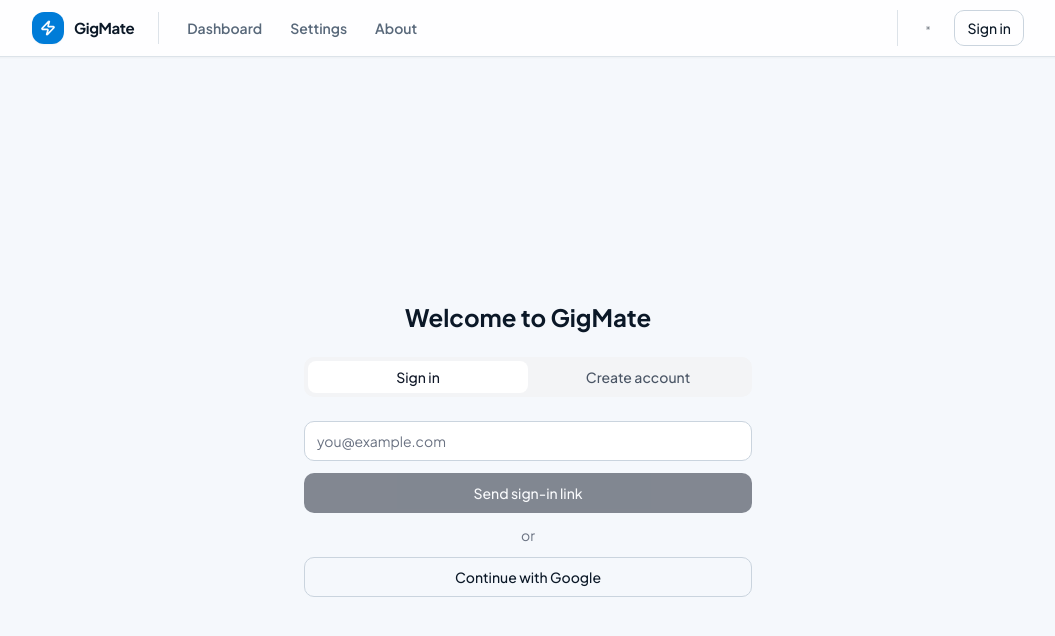
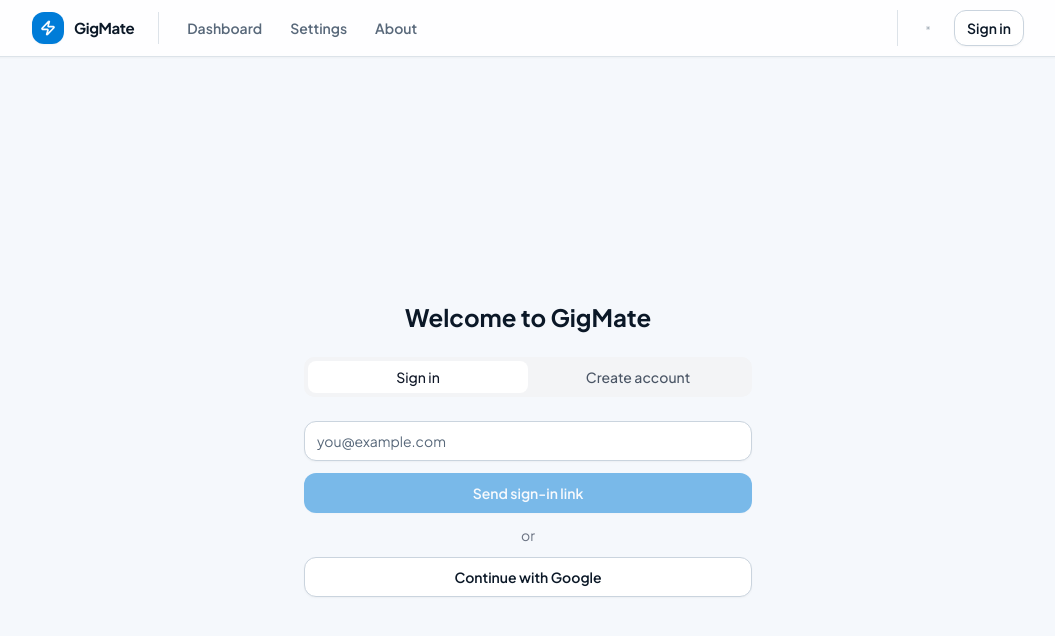
Before and after one commit to BusshiiQT/Gigmate, a Next.js app: page /signin in a window 1280 px wide. Shown: the top 636 px of the page, without its empty margins (112-1167 px from the left). Built offline with nearby package versions, Linux system fonts and the light colour scheme; no server answers.

Commit message:
style: establish GigMate UI primitives

```diff
--- a/components/ui/button.tsx
+++ b/components/ui/button.tsx
@@ -4,13 +4,16 @@
 import { cn } from "@/lib/utils";
 
 const buttonVariants = cva(
-  "inline-flex items-center justify-center whitespace-nowrap rounded-md text-sm font-medium transition-colors focus-visible:outline-none focus-visible:ring-2 focus-visible:ring-ring disabled:pointer-events-none disabled:opacity-50 px-4 py-2",
+  "inline-flex items-center justify-center whitespace-nowrap rounded-lg px-4 py-2 text-sm font-semibold transition-[color,background-color,border-color,box-shadow,transform] duration-150 focus-visible:outline-none focus-visible:ring-2 focus-visible:ring-ring focus-visible:ring-offset-2 focus-visible:ring-offset-background active:translate-y-px disabled:pointer-events-none disabled:translate-y-0 disabled:opacity-50",
   {
     variants: {
       variant: {
-        default: "bg-gray-900 text-white hover:bg-gray-800",
-        outline: "border border-input bg-transparent hover:bg-gray-100",
-        ghost: "hover:bg-gray-100",
+        default:
+          "bg-primary text-primary-foreground shadow-xs hover:bg-primary/90 active:bg-primary/85",
+        outline:
+          "border border-input bg-card text-foreground shadow-xs hover:border-ring/50 hover:bg-accent hover:text-accent-foreground active:bg-accent/80",
+        ghost:
+          "text-muted-foreground hover:bg-accent hover:text-accent-foreground active:bg-accent/80",
       },
       size: {
         default: "h-10",
--- /dev/null
+++ b/components/ui/card.tsx
@@ -0,0 +1,78 @@
+import * as React from "react";
+import { cn } from "@/lib/utils";
+
+const Card = React.forwardRef<
+  HTMLDivElement,
+  React.HTMLAttributes<HTMLDivElement>
+>(({ className, ...props }, ref) => (
+  <div
+    ref={ref}
+    className={cn(
+      "rounded-xl border border-border bg-card text-card-foreground shadow-sm",
+      className
+    )}
+    {...props}
+  />
+));
+Card.displayName = "Card";
+
+const CardHeader = React.forwardRef<
+  HTMLDivElement,
+  React.HTMLAttributes<HTMLDivElement>
+>(({ className, ...props }, ref) => (
+  <div
+    ref={ref}
+    className={cn("flex flex-col gap-1.5 p-5", className)}
+    {...props}
+  />
+));
+CardHeader.displayName = "CardHeader";
+
+const CardTitle = React.forwardRef<
+  HTMLHeadingElement,
+  React.HTMLAttributes<HTMLHeadingElement>
+>(({ className, ...props }, ref) => (
+  <h3
+    ref={ref}
+    className={cn(
+      "text-base font-semibold leading-none tracking-tight",
+      className
+    )}
+    {...props}
+  />
+));
+CardTitle.displayName = "CardTitle";
+
+const CardDescription = React.forwardRef<
+  HTMLParagraphElement,
+  React.HTMLAttributes<HTMLParagraphElement>
+>(({ className, ...props }, ref) => (
+  <p
+    ref={ref}
+    className={cn("text-sm leading-relaxed text-muted-foreground", className)}
+    {...props}
+  />
+));
+CardDescription.displayName = "CardDescription";
+
+const CardContent = React.forwardRef<
+  HTMLDivElement,
+  React.HTMLAttributes<HTMLDivElement>
+>(({ className, ...props }, ref) => (
+  <div ref={ref} className={cn("p-5 pt-0", className)} {...props} />
+));
+CardContent.displayName = "CardContent";
+
+const CardFooter = React.forwardRef<
+  HTMLDivElement,
+  React.HTMLAttributes<HTMLDivElement>
+>(({ className, ...props }, ref) => (
+  <div
+    ref={ref}
+    className={cn("flex items-center gap-3 p-5 pt-0", className)}
+    {...props}
+  />
+));
+CardFooter.displayName = "CardFooter";
+
+export { Card, CardHeader, CardTitle, CardDescription, CardContent, CardFooter };
--- a/components/ui/input.tsx
+++ b/components/ui/input.tsx
@@ -1,8 +1,7 @@
 import * as React from "react";
 import { cn } from "@/lib/utils";
 
-export interface InputProps
-  extends React.InputHTMLAttributes<HTMLInputElement> {}
+export type InputProps = React.InputHTMLAttributes<HTMLInputElement>;
 
 const Input = React.forwardRef<HTMLInputElement, InputProps>(
   ({ className, type, ...props }, ref) => {
@@ -10,7 +9,7 @@
       <input
         type={type}
         className={cn(
-          "flex h-10 w-full rounded-md border border-input bg-white px-3 py-2 text-sm ring-offset-background placeholder:text-gray-500 focus-visible:outline-none focus-visible:ring-2 focus-visible:ring-ring disabled:cursor-not-allowed disabled:opacity-50",
+          "flex h-10 w-full rounded-lg border border-input bg-card px-3 py-2 text-sm text-foreground shadow-xs transition-[border-color,box-shadow,background-color] placeholder:text-muted-foreground hover:border-ring/50 focus-visible:border-ring focus-visible:outline-none focus-visible:ring-2 focus-visible:ring-ring/25 disabled:cursor-not-allowed disabled:bg-muted disabled:text-muted-foreground disabled:opacity-70 aria-invalid:border-destructive aria-invalid:ring-2 aria-invalid:ring-destructive/20",
           className
         )}
         ref={ref}
```
